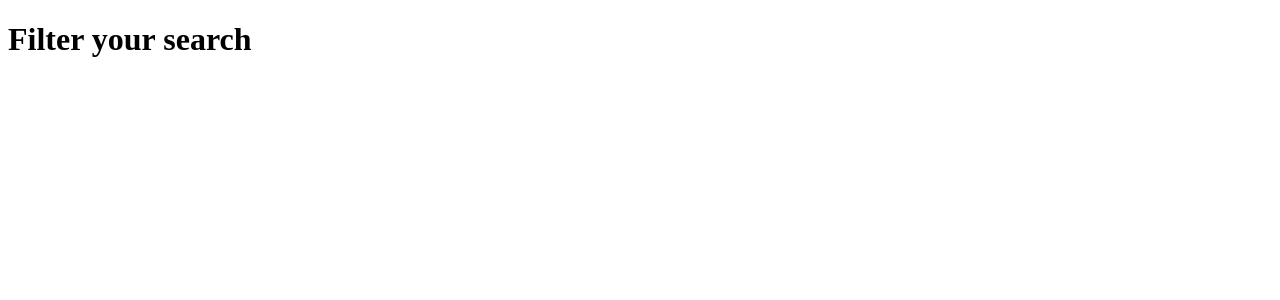
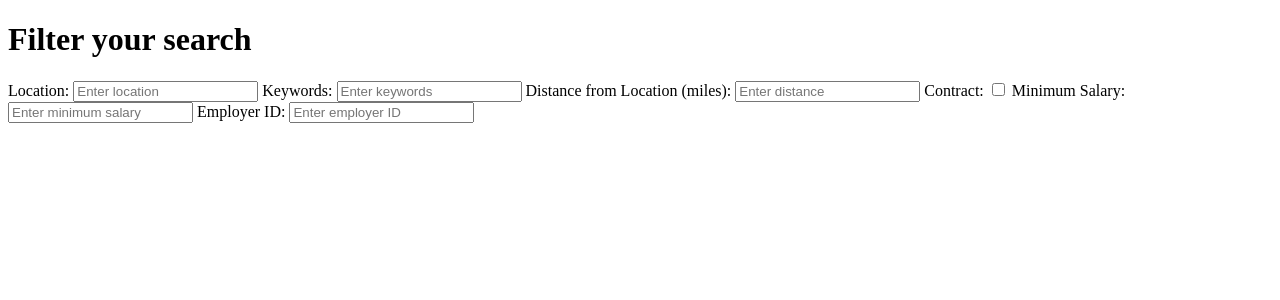
Before and after one commit to Sharathbhanu/Job_Application, a Flask app: page / in a window 1280 px wide. Shown: the top 300 px of the page. Run offline with Flask 3, Linux system fonts and the light colour scheme.

Commit message:
filtering the parameters and done with label

```diff
--- a/templates/index.html
+++ b/templates/index.html
@@ -9,6 +9,23 @@
 <body>
     <div class="filter-container">
         <h1>Filter your search</h1>
+        <label for="location">Location:</label>
+        <input type="text" id="location" name="location" placeholder="Enter location">
+
+        <label for="keywords">Keywords:</label>
+        <input type="text" id="keywords" name="keywords" placeholder="Enter keywords">
+
+        <label for="distanceFromLocation">Distance from Location (miles):</label>
+        <input type="number" id="distanceFromLocation" name="distanceFromLocation" placeholder="Enter distance">
+
+        <label for="contract">Contract:</label>
+        <input type="checkbox" id="contract" name="contract" value="true">
+
+        <label for="minimumSalary">Minimum Salary:</label>
+        <input type="number" id="minimumSalary" name="minimumSalary" placeholder="Enter minimum salary">
+
+        <label for="employerId">Employer ID:</label>
+        <input type="text" id="employerId" name="employerId" placeholder="Enter employer ID">
     </div>
 </body>
 </html>
```
